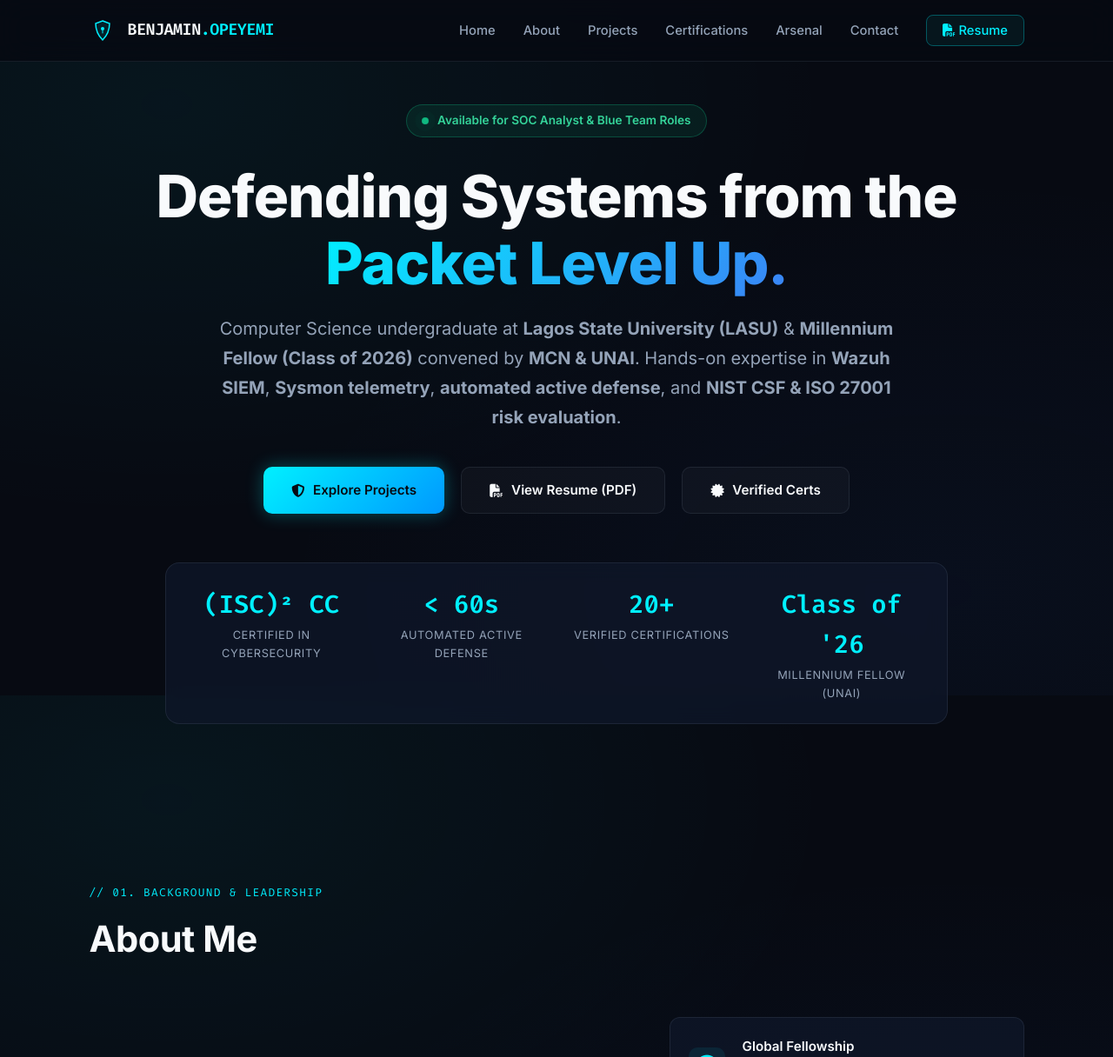
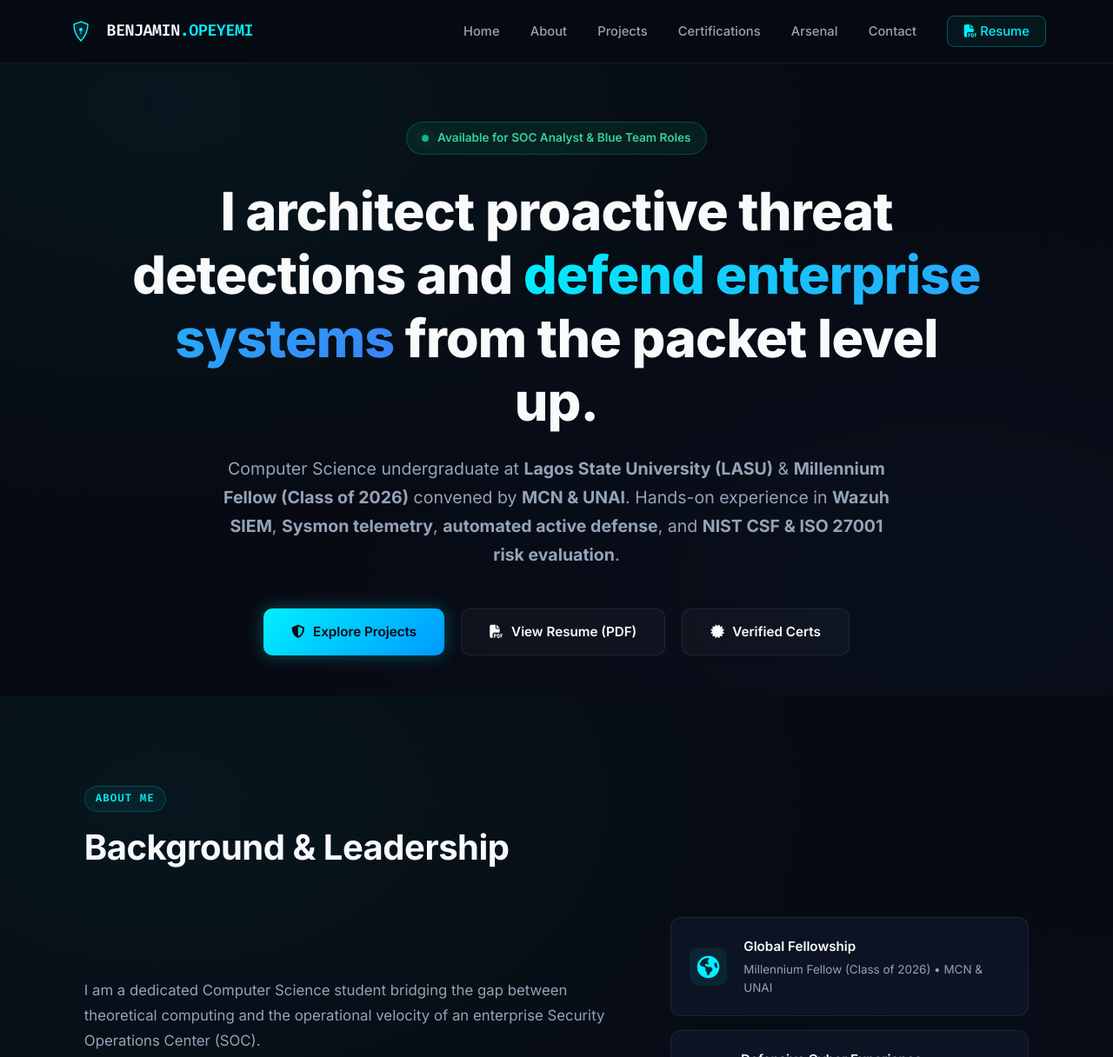
Before and after one commit to OpeyemiAB/OpeyemiAB.github.io, a plain HTML site: page index.html in a window 1280 px wide. Shown: the top 1216 px of the page at 87% size. Drawn offline with Linux system fonts and the light colour scheme.

Commit message:
Refine portfolio UI: Rewrite headline to active voice, fix navbar gap and symmetric padding, remove // prefixes, and remove hero metrics box

```diff
--- a/index.html
+++ b/index.html
@@ -14,6 +14,7 @@
 
     <!-- Navigation -->
     <nav>
+        <div class="nav-container">
             <div class="logo-container">
                 <svg class="logo-shield" viewBox="0 0 64 64" fill="none" xmlns="http://www.w3.org/2000/svg">
                     <path d="M 32 10 L 48 16 C 48 32 40 46 32 54 C 24 46 16 32 16 16 Z" stroke="#00F0FF" stroke-width="3" fill="rgba(0, 240, 255, 0.1)"/>
@@ -36,6 +37,7 @@
                 <li><a href="#contact" onclick="closeMenu()">Contact</a></li>
                 <li><a href="Opeyemi Benjamin Resume.pdf" target="_blank" class="nav-btn"><i class="fa-solid fa-file-pdf"></i> Resume</a></li>
             </ul>
+        </div>
     </nav>
 
     <!-- Hero Section -->
@@ -45,12 +47,12 @@
             Available for SOC Analyst &amp; Blue Team Roles
         </div>
 
-        <h1>Defending Systems from the <span class="highlight">Packet Level Up.</span></h1>
+        <h1>I architect proactive threat detections and <span class="highlight">defend enterprise systems</span> from the packet level up.</h1>
 
         <p>
             Computer Science undergraduate at <strong>Lagos State University (LASU)</strong> &amp;
             <strong>Millennium Fellow (Class of 2026)</strong> convened by <strong>MCN &amp; UNAI</strong>.
-            Hands-on expertise in <strong>Wazuh SIEM</strong>, <strong>Sysmon telemetry</strong>, <strong>automated active defense</strong>, and <strong>NIST CSF &amp; ISO 27001 risk evaluation</strong>.
+            Hands-on experience in <strong>Wazuh SIEM</strong>, <strong>Sysmon telemetry</strong>, <strong>automated active defense</strong>, and <strong>NIST CSF &amp; ISO 27001 risk evaluation</strong>.
         </p>
 
         <div class="cta-buttons">
@@ -58,44 +60,25 @@
             <a href="Opeyemi Benjamin Resume.pdf" target="_blank" class="btn btn-secondary"><i class="fa-solid fa-file-pdf"></i> View Resume (PDF)</a>
             <a href="certificates.html" class="btn btn-secondary"><i class="fa-solid fa-certificate"></i> Verified Certs</a>
         </div>
-
-        <div class="hero-metrics">
-            <div class="metric-item">
-                <div class="metric-number">(ISC)&sup2; CC</div>
-                <div class="metric-label">Certified in Cybersecurity</div>
-            </div>
-            <div class="metric-item">
-                <div class="metric-number">&lt; 60s</div>
-                <div class="metric-label">Automated Active Defense</div>
-            </div>
-            <div class="metric-item">
-                <div class="metric-number">20+</div>
-                <div class="metric-label">Verified Certifications</div>
-            </div>
-            <div class="metric-item">
-                <div class="metric-number">Class of &apos;26</div>
-                <div class="metric-label">Millennium Fellow (UNAI)</div>
-            </div>
-        </div>
     </header>
 
     <!-- About Section -->
     <section id="about">
         <div class="section-header">
-            <span class="section-tag">// 01. BACKGROUND &amp; LEADERSHIP</span>
-            <h2>About Me</h2>
+            <span class="section-tag">ABOUT ME</span>
+            <h2>Background &amp; Leadership</h2>
         </div>
 
         <div class="about-grid">
             <div class="about-text">
                 <p>
-                    I am a dedicated Computer Science student bridging the gap between theoretical computing and the real-world operational velocity of an enterprise Security Operations Center (SOC).
+                    I am a dedicated Computer Science student bridging the gap between theoretical computing and the operational velocity of an enterprise Security Operations Center (SOC).
                 </p>
                 <p>
-                    Honored to be selected as a <strong>Millennium Fellow (Class of 2026)</strong> by the <strong>Millennium Campus Network (MCN)</strong> and the <strong>United Nations Academic Impact (UNAI)</strong>, I lead collegiate initiatives tackling technology access and digital governance principles.
+                    Selected as a <strong>Millennium Fellow (Class of 2026)</strong> by the <strong>Millennium Campus Network (MCN)</strong> and the <strong>United Nations Academic Impact (UNAI)</strong>, I lead student initiatives advancing digital access and ethical governance.
                 </p>
                 <p>
-                    My defensive security background includes investigating live simulated network breaches as a <strong>Cyber Core Associate Intern at Ubuntu Bridge Initiative (UBI) Cohort 01</strong>, mapping risks to <strong>NIST CSF &amp; ISO 27001</strong>, and supporting enterprise IT infrastructure as a <strong>SIWES Intern at LASUED</strong>.
+                    My defensive security background includes investigating simulated network breaches as a <strong>Cyber Core Associate Intern at Ubuntu Bridge Initiative (UBI) Cohort 01</strong>, evaluating organizational risk against <strong>NIST CSF &amp; ISO 27001</strong>, and supporting enterprise IT infrastructure as a <strong>SIWES Intern at LASUED</strong>.
                 </p>
             </div>
 
@@ -138,8 +121,8 @@
     <!-- Projects Section -->
     <section id="projects">
         <div class="section-header">
-            <span class="section-tag">// 02. PRACTICAL LABS &amp; SYSTEMS</span>
-            <h2>Featured Projects</h2>
+            <span class="section-tag">FEATURED LABS &amp; SYSTEMS</span>
+            <h2>Cybersecurity Projects</h2>
         </div>
 
         <div class="projects-grid">
@@ -264,8 +247,8 @@
     <!-- Certifications Section -->
     <section id="certificates">
         <div class="section-header">
-            <span class="section-tag">// 03. CREDENTIALS &amp; ACCREDITATIONS</span>
-            <h2>Featured Certifications</h2>
+            <span class="section-tag">VERIFIED CREDENTIALS</span>
+            <h2>Professional Certifications</h2>
         </div>
 
         <div class="cert-gallery">
@@ -346,7 +329,7 @@
     <!-- Technical Arsenal Section -->
     <section id="skills" style="background: rgba(0, 240, 255, 0.02);">
         <div class="section-header">
-            <span class="section-tag">// 04. DEFENSIVE ARSENAL</span>
+            <span class="section-tag">SKILLS &amp; TOOLS</span>
             <h2>Technical Core &amp; Competencies</h2>
         </div>
 
@@ -398,7 +381,7 @@
     <!-- Contact Section -->
     <section id="contact">
         <div class="contact-box">
-            <span class="section-tag">// 05. LET'S CONNECT</span>
+            <span class="section-tag">GET IN TOUCH</span>
             <h2 style="margin: 0.5rem 0 1rem;">Ready to Collaborate?</h2>
             <p style="color: var(--text-secondary); font-size: 1.05rem; max-width: 600px; margin: 0 auto 2.5rem; line-height: 1.6;">
                 Currently seeking SOC Analyst, Blue Team internship, or Detection Engineering opportunities. Let's discuss how I can contribute to your security operations.
--- a/style.css
+++ b/style.css
@@ -13,7 +13,7 @@
     --accent: #00F0FF;
     --border: rgba(148, 163, 184, 0.12);
     --border-hover: rgba(0, 240, 255, 0.35);
-    --nav-bg: rgba(7, 10, 18, 0.85);
+    --nav-bg: rgba(7, 10, 18, 0.88);
     --success: #10b981;
     --transition: all 0.25s cubic-bezier(0.4, 0, 0.2, 1);
 }
@@ -53,10 +53,7 @@
     top: 0;
     left: 0;
     width: 100%;
-    padding: 1.2rem 8%;
-    display: flex;
-    justify-content: space-between;
-    align-items: center;
+    padding: 1.25rem 6%;
     background: var(--nav-bg);
     backdrop-filter: blur(16px);
     -webkit-backdrop-filter: blur(16px);
@@ -64,10 +61,21 @@
     border-bottom: 1px solid var(--border);
 }
 
+.nav-container {
+    width: 100%;
+    max-width: 1240px;
+    margin: 0 auto;
+    display: flex;
+    justify-content: space-between;
+    align-items: center;
+}
+
 .logo-container {
     display: flex;
     align-items: center;
-    gap: 0.75rem;
+    gap: 0.85rem;
+    margin-right: 4rem; /* Clear, wide gap between name and Home tab */
+    flex-shrink: 0;
 }
 
 .logo-shield {
@@ -90,7 +98,8 @@
 .nav-links {
     display: flex;
     align-items: center;
-    gap: 2rem;
+    gap: 2.2rem;
+    margin-left: auto;
 }
 
 .nav-links a {
@@ -104,7 +113,7 @@
 }
 
 .nav-btn {
-    padding: 0.5rem 1.1rem;
+    padding: 0.5rem 1.15rem;
     border: 1px solid rgba(0, 240, 255, 0.3);
     border-radius: 8px;
     background: rgba(0, 240, 255, 0.05);
@@ -130,13 +139,13 @@
 
 /* Hero Section */
 .hero {
-    min-height: 100vh;
+    min-height: 85vh;
     display: flex;
     flex-direction: column;
     justify-content: center;
     align-items: center;
     text-align: center;
-    padding: 120px 8% 80px;
+    padding: 140px 6% 60px;
     position: relative;
 }
 
@@ -170,12 +179,12 @@
 }
 
 .hero h1 {
-    font-size: clamp(2.5rem, 5.5vw, 4.2rem);
+    font-size: clamp(2.3rem, 5vw, 3.8rem);
     font-weight: 800;
-    line-height: 1.15;
-    margin-bottom: 1.25rem;
-    letter-spacing: -1px;
-    max-width: 950px;
+    line-height: 1.2;
+    margin-bottom: 1.5rem;
+    letter-spacing: -0.8px;
+    max-width: 980px;
 }
 
 .hero h1 .highlight {
@@ -185,11 +194,11 @@
 }
 
 .hero p {
-    font-size: clamp(1.05rem, 2vw, 1.25rem);
+    font-size: clamp(1.05rem, 1.8vw, 1.22rem);
     color: var(--text-secondary);
     max-width: 780px;
     line-height: 1.7;
-    margin-bottom: 2.5rem;
+    margin-bottom: 2.8rem;
 }
 
 .cta-buttons {
@@ -197,7 +206,6 @@
     gap: 1.2rem;
     flex-wrap: wrap;
     justify-content: center;
-    margin-bottom: 3.5rem;
 }
 
 .btn {
@@ -237,61 +245,34 @@
     transform: translateY(-2px);
 }
 
-/* Metric Stats Bar */
-.hero-metrics {
-    display: grid;
-    grid-template-columns: repeat(auto-fit, minmax(180px, 1fr));
-    gap: 1.5rem;
-    width: 100%;
-    max-width: 900px;
-    padding: 1.5rem;
-    border-radius: 16px;
-    background: var(--bg-card);
-    border: 1px solid var(--border);
-    backdrop-filter: blur(12px);
-}
-
-.metric-item {
-    text-align: center;
-}
-
-.metric-number {
-    font-size: 1.8rem;
-    font-weight: 800;
-    color: var(--cyan);
-    font-family: 'Fira Code', monospace;
-}
-
-.metric-label {
-    font-size: 0.8rem;
-    color: var(--text-secondary);
-    text-transform: uppercase;
-    letter-spacing: 0.05em;
-    margin-top: 0.2rem;
-}
-
 /* Section Common */
 section {
-    padding: 100px 8%;
+    padding: 90px 6%;
     position: relative;
+    max-width: 1240px;
+    margin: 0 auto;
 }
 
 .section-header {
-    margin-bottom: 3.5rem;
+    margin-bottom: 3rem;
 }
 
 .section-tag {
     display: inline-block;
     font-family: 'Fira Code', monospace;
-    font-size: 0.8rem;
-    text-transform: uppercase;
+    font-size: 0.78rem;
+    font-weight: 600;
     color: var(--cyan);
-    letter-spacing: 0.1em;
+    letter-spacing: 0.08em;
     margin-bottom: 0.6rem;
+    background: rgba(0, 240, 255, 0.06);
+    border: 1px solid rgba(0, 240, 255, 0.2);
+    padding: 0.25rem 0.75rem;
+    border-radius: 9999px;
 }
 
 h2 {
-    font-size: clamp(2rem, 3.5vw, 2.6rem);
+    font-size: clamp(2rem, 3.2vw, 2.5rem);
     font-weight: 700;
     letter-spacing: -0.5px;
     color: var(--text-primary);
@@ -642,7 +623,7 @@
 
 /* Footer */
 footer {
-    padding: 3rem 8%;
+    padding: 3rem 6%;
     border-top: 1px solid var(--border);
     text-align: center;
     color: var(--text-secondary);
@@ -659,7 +640,7 @@
 
 @media (max-width: 768px) {
     nav {
-        padding: 1rem 6%;
+        padding: 1rem 5%;
     }
 
     .mobile-menu-btn {
@@ -686,10 +667,10 @@
     }
 
     section {
-        padding: 70px 6%;
+        padding: 70px 5%;
     }
 
     .hero {
-        padding: 100px 6% 60px;
+        padding: 120px 5% 50px;
     }
 }
```
Lines whose indentation alone changed are shown as unchanged.
